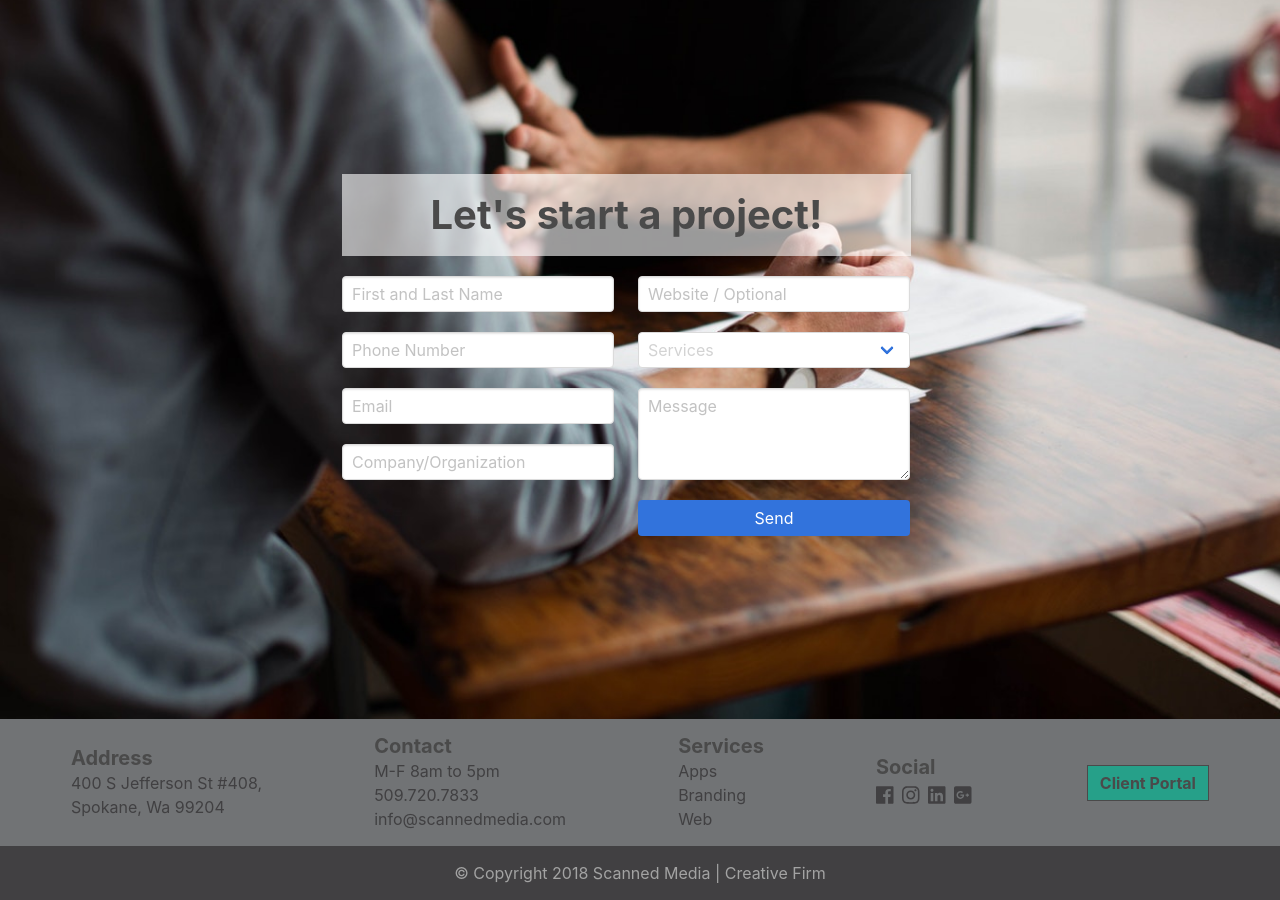
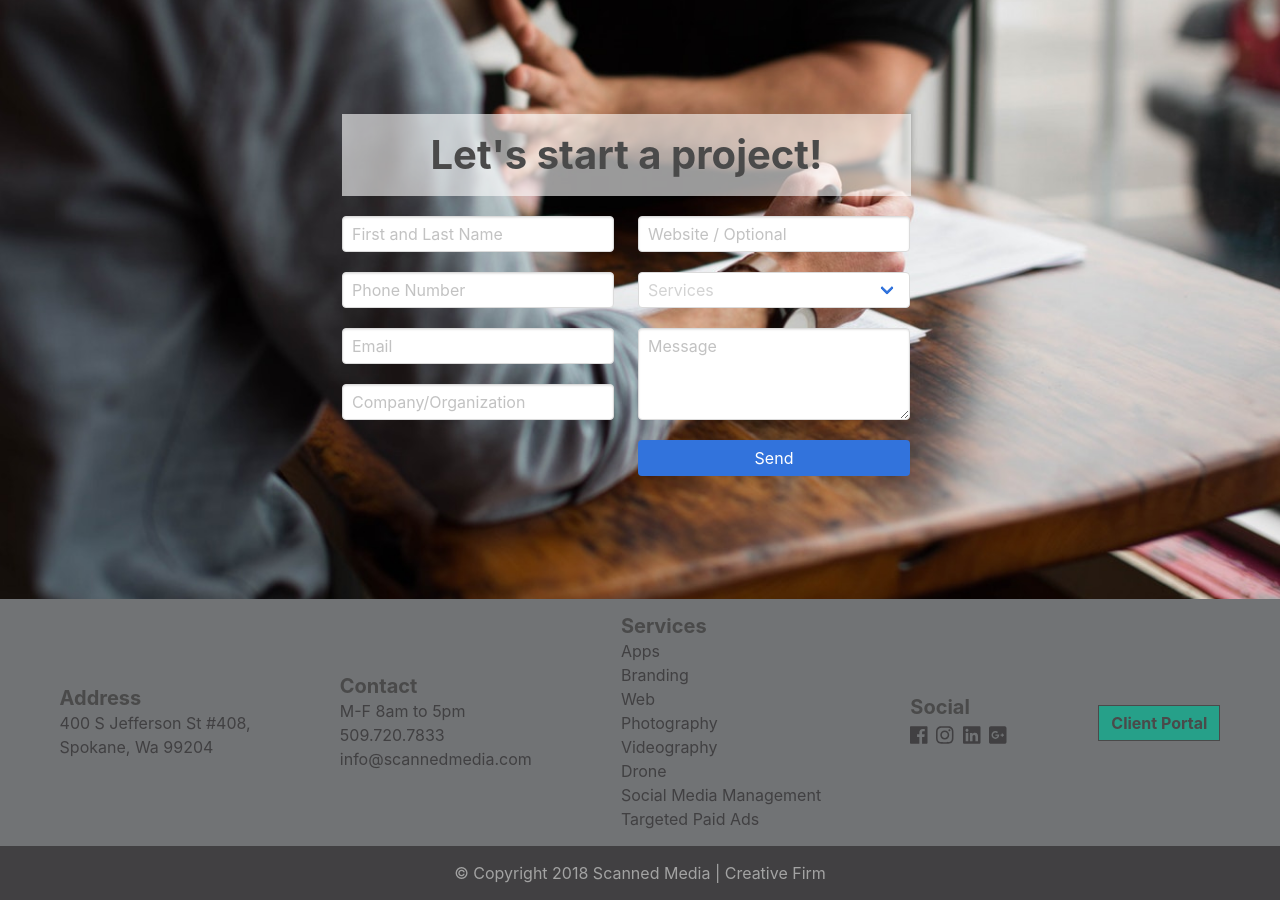
Before and after one commit to scannedmedia/scannedmedia, a Jekyll site: the page built from index.markdown, in a window 1280 px wide and 900 px high, scrolled down 3976 px. Built offline with Jekyll 4.4.1, drawn with Linux system fonts in a browser that asks for light colours; nearby versions of some CDN libraries.

Commit message:
Updated Config

```diff
--- a/_config.yml
+++ b/_config.yml
@@ -75,6 +75,11 @@ foot:
   - Apps
   - Branding
   - Web
+  - Photography
+  - Videography
+  - Drone
+  - Social Media Management
+  - Targeted Paid Ads
 - title: social
   is-social: true
   icons:
```
